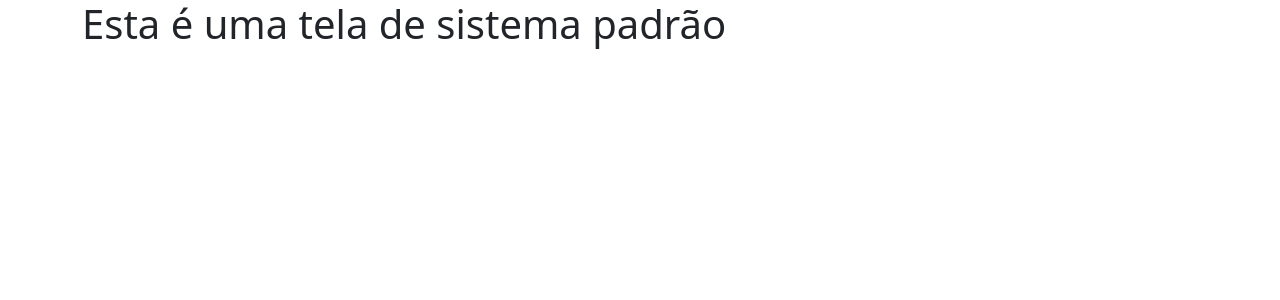
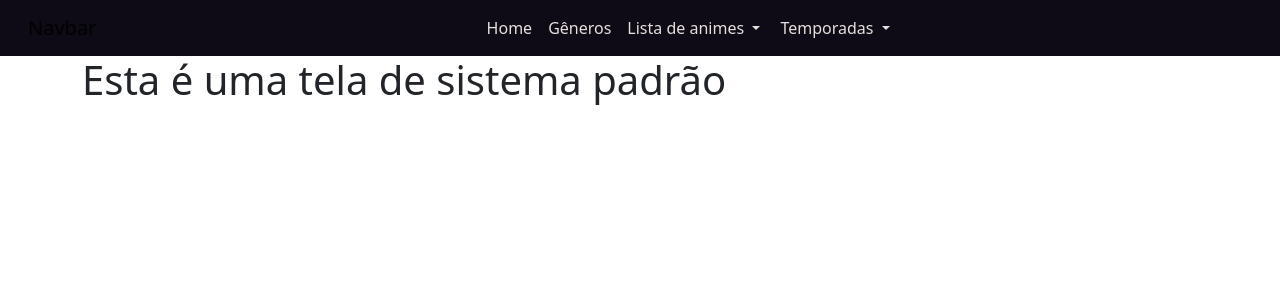
Before and after one commit to Suzuh/projetoEscambo_oficial, a PHP site: page / in a window 1280 px wide. Shown: the top 300 px of the page. Run offline with PHP 8.4, Linux system fonts and the light colour scheme.

Commit message:
navbar top

```diff
--- a/index.php
+++ b/index.php
@@ -25,6 +25,60 @@
 </head>
 
 <body>
+    <nav class="navbar navbar-expand-lg navbar-light">
+        <div class="container-fluid">
+            <a class="navbar-brand" href="#">Navbar</a>
+
+            <button class="navbar-toggler" type="button" data-bs-toggle="collapse" data-bs-target="#navbarSupportedContent" aria-controls="navbarSupportedContent" aria-expanded="false" aria-label="Toggle navigation">
+                <span class="navbar-toggler-icon"></span>
+            </button>
+
+            <div class="collapse navbar-collapse" id="navbarSupportedContent">
+                <ul class="navbar-nav me-auto mb-2 mb-lg-0">
+                    <li class="nav-item">
+                        <a class="nav-link" aria-current="page" href="#">Home</a>
+                    </li>
+
+                    <li class="nav-item">
+                        <a class="nav-link" href="#">Gêneros</a>
+                    </li>
+
+                    <li class="nav-item dropdown">
+                        <a class="nav-link dropdown-toggle" href="javascript:void(0)" id="navbarDropdown" role="button" data-bs-toggle="dropdown" aria-expanded="false">
+                            Lista de animes
+                        </a>
+
+                        <ul class="dropdown-menu text-end" aria-labelledby="navbarDropdown">
+                            <li><a class="dropdown-item" href="#">Legendado</a></li>
+                            <li><hr class="dropdown-divider"></li>
+                            <li><a class="dropdown-item" href="#">Dublado</a></li>
+                        </ul>
+
+                    </li>
+
+                    <li class="nav-item dropdown">
+                        <a class="nav-link dropdown-toggle" href="javascript:void(0)" id="temporada" role="button" data-bs-toggle="dropdown" aria-expanded="false">
+                            Temporadas
+                        </a>
+
+                        <ul class="dropdown-menu text-end" aria-labelledby="temporada">
+                            <li><a class="dropdown-item" href="#">Atual</a></li>
+                            <li><hr class="dropdown-divider"></li>
+                            <li><a class="dropdown-item" href="#">Todas</a></li>
+                        </ul>
+
+                    </li>
+                    <!-- <li class="nav-item">
+                        <a class="nav-link disabled" href="#" tabindex="-1" aria-disabled="true">Disabled</a>
+                    </li> -->
+                </ul>
+            </div>
+        </div>
+    </nav>
+
+
+
+
     <div class="container">
         <div class="row">
             <div class="col-12">
@@ -36,7 +90,9 @@
     </div>
 
     <script src="public/lib/jquery-3.5.1.js"></script>
-    <script src="public/lib/popper/popper.js"></script>
+    <!-- JavaScript Bundle with Popper -->
+    <script src="https://cdn.jsdelivr.net/npm/bootstrap@5.0.0-beta1/dist/js/bootstrap.bundle.min.js" integrity="sha384-ygbV9kiqUc6oa4msXn9868pTtWMgiQaeYH7/t7LECLbyPA2x65Kgf80OJFdroafW" crossorigin="anonymous"></script>
+    <!-- <script src="public/lib/popper/popper.js"></script>  -->
     <script src="public/js/index.js"></script>
     <!-- boostrap -->
     <script src="public/lib/bootstrap-5.0.0-beta/js/bootstrap.bundle.min.js"></script>
--- a/login.php
+++ b/login.php
@@ -79,7 +79,9 @@
     </div>
 
     <script src="public/lib/jquery-3.5.1.js"></script>
-    <script src="public/lib/popper/popper.js"></script>
+    <!-- JavaScript Bundle with Popper -->
+    <script src="https://cdn.jsdelivr.net/npm/bootstrap@5.0.0-beta1/dist/js/bootstrap.bundle.min.js" integrity="sha384-ygbV9kiqUc6oa4msXn9868pTtWMgiQaeYH7/t7LECLbyPA2x65Kgf80OJFdroafW" crossorigin="anonymous"></script>
+    <!-- <script src="public/lib/popper/popper.js"></script>  -->
     <!-- <script src="public/lib/popper/popper.min.js.map"></script>  -->
     <script src="public/js/index.js"></script>
     <!-- boostrap -->
--- a/public/css/index.css
+++ b/public/css/index.css
@@ -1,4 +1,5 @@
 @import url("root.css");
+/* configurações de tela idependentes */
 
 /* Tela de login */
 
--- a/public/css/root.css
+++ b/public/css/root.css
@@ -1,3 +1,33 @@
+/* Aqui ficarão colorações e cores padrão com orientação a objeto para facilitar a edição */
+
+/* colorações */
+
+:root {
+    --cor-black: #0E0B16;
+    --cor-purple: #A239CA;
+    --cor-blue: #4717F6;
+    --cor-star: #E7DFDD;
+    --cor-star-disabled: #a8a3a2;
+}
+
+/* configurações */
+
+nav.navbar {
+    background-color: var(--cor-black);
+}
+
+nav li.nav-item a.nav-link {
+    color: var(--cor-star) !important;
+}
+
+nav li.nav-item a.nav-link.disabled {
+    color: var(--cor-star-disabled) !important;
+}
+
+nav li.nav-item a.nav-link:hover {
+    color: var(--cor-purple) !important;
+}
+
 button {
     transition: all 0.6s !important;
 }
```
